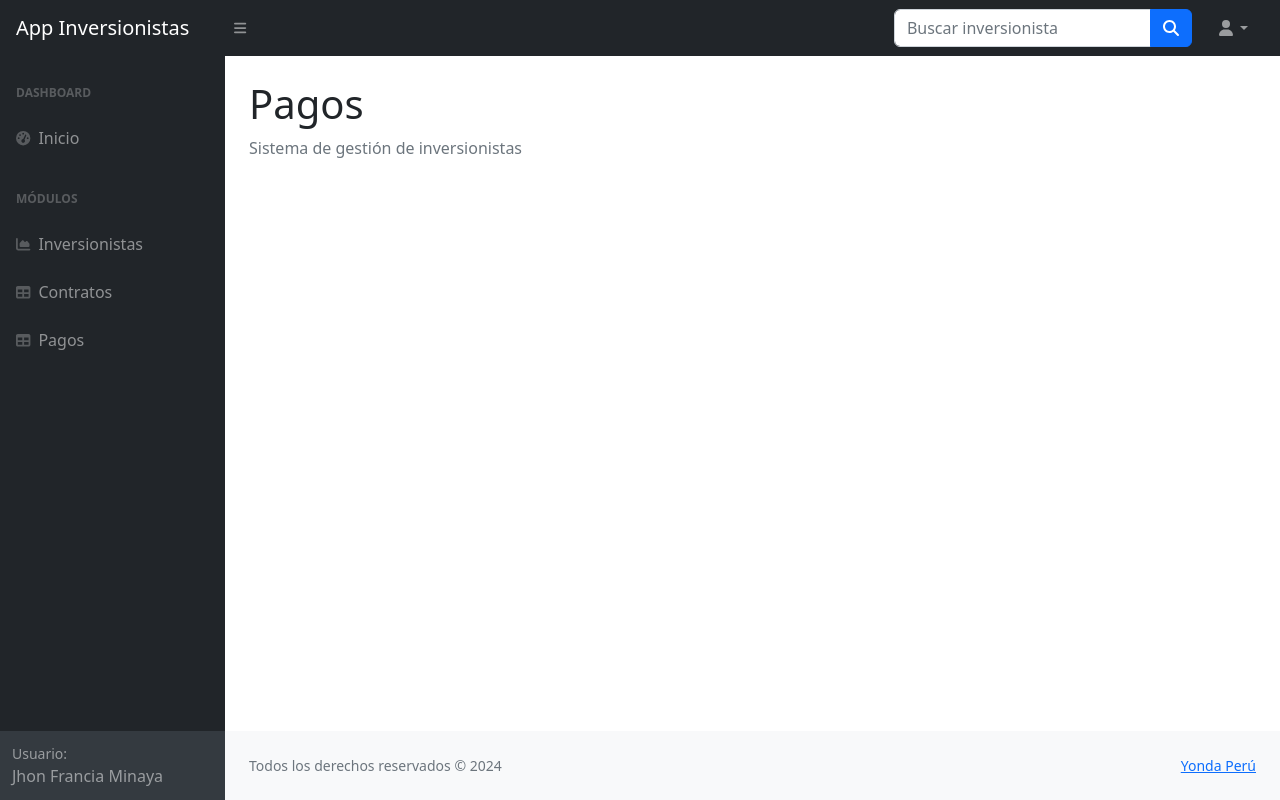
After one commit to edwleo/yondainv, a PHP site: page /views/pagos.php in a window 1280 px wide. The commit adds this page. Run offline with PHP 8.4, Linux system fonts and the light colour scheme; some libraries are stand-ins or nearby versions.

Commit message:
Estructura MVC

```diff
--- a/footer.php
+++ b/views/footer.php
@@ -15,7 +15,7 @@
 </div>
 <script src="https://cdn.jsdelivr.net/npm/bootstrap@5.2.3/dist/js/bootstrap.bundle.min.js"
   crossorigin="anonymous"></script>
-<script src="dist/js/scripts.js"></script>
+<script src="../dist/js/scripts.js"></script>
 <script src="https://cdnjs.cloudflare.com/ajax/libs/Chart.js/2.8.0/Chart.min.js" crossorigin="anonymous"></script>
 <script src="https://cdn.jsdelivr.net/npm/simple-datatables@7.1.2/dist/umd/simple-datatables.min.js"
   crossorigin="anonymous"></script>
--- a/header.php
+++ b/views/header.php
@@ -9,7 +9,7 @@
   <meta name="author" content="" />
   <title>Inversionistas</title>
   <link href="https://cdn.jsdelivr.net/npm/simple-datatables@7.1.2/dist/style.min.css" rel="stylesheet" />
-  <link href="dist/css/styles.css" rel="stylesheet" />
+  <link href="../dist/css/styles.css" rel="stylesheet" />
   <script src="https://use.fontawesome.com/releases/v6.3.0/js/all.js" crossorigin="anonymous"></script>
 </head>
 
@@ -50,16 +50,20 @@
         <div class="sb-sidenav-menu">
           <div class="nav">
             <div class="sb-sidenav-menu-heading">Dashboard</div>
-            <a class="nav-link" href="index.html">
+            <a class="nav-link" href="main.php">
               <div class="sb-nav-link-icon"><i class="fas fa-tachometer-alt"></i></div>
               Inicio
             </a>
             <div class="sb-sidenav-menu-heading">Módulos</div>
-            <a class="nav-link" href="charts.html">
+            <a class="nav-link" href="inversionistas.php">
               <div class="sb-nav-link-icon"><i class="fas fa-chart-area"></i></div>
               Inversionistas
             </a>
-            <a class="nav-link" href="tables.html">
+            <a class="nav-link" href="contratos.php">
+              <div class="sb-nav-link-icon"><i class="fas fa-table"></i></div>
+              Contratos
+            </a>
+            <a class="nav-link" href="pagos.php">
               <div class="sb-nav-link-icon"><i class="fas fa-table"></i></div>
               Pagos
             </a>
--- a/main.php
+++ b/views/main.php
@@ -3,7 +3,7 @@
 <div class="container-fluid px-4">
   <h1 class="mt-4">Dashboard</h1>
   <ol class="breadcrumb mb-4">
-    <li class="breadcrumb-item active">Dashboard</li>
+    <li class="breadcrumb-item active">Sistema de gestión de inversionistas</li>
   </ol>
   <div class="row">
 
--- /dev/null
+++ b/views/pagos.php
@@ -0,0 +1,16 @@
+<?php require_once "header.php"; ?>
+
+<div class="container-fluid px-4">
+  <h1 class="mt-4">Pagos</h1>
+  <ol class="breadcrumb mb-4">
+    <li class="breadcrumb-item active">Sistema de gestión de inversionistas</li>
+  </ol>
+  <div class="row">
+
+  </div>
+</div>
+
+<?php require_once "footer.php"; ?>
+
+</body>
+</html>
```
Also changed, not shown: views/contratos.php (added, +16 -0 lines), views/inversionistas.php (added, +16 -0 lines), views/401.html (renamed from 401.html), views/404.html (renamed from 404.html), views/500.html (renamed from 500.html), views/charts.html (renamed from charts.html), views/password.html (renamed from password.html), views/register.html (renamed from register.html), views/tables.html (renamed from tables.html).
